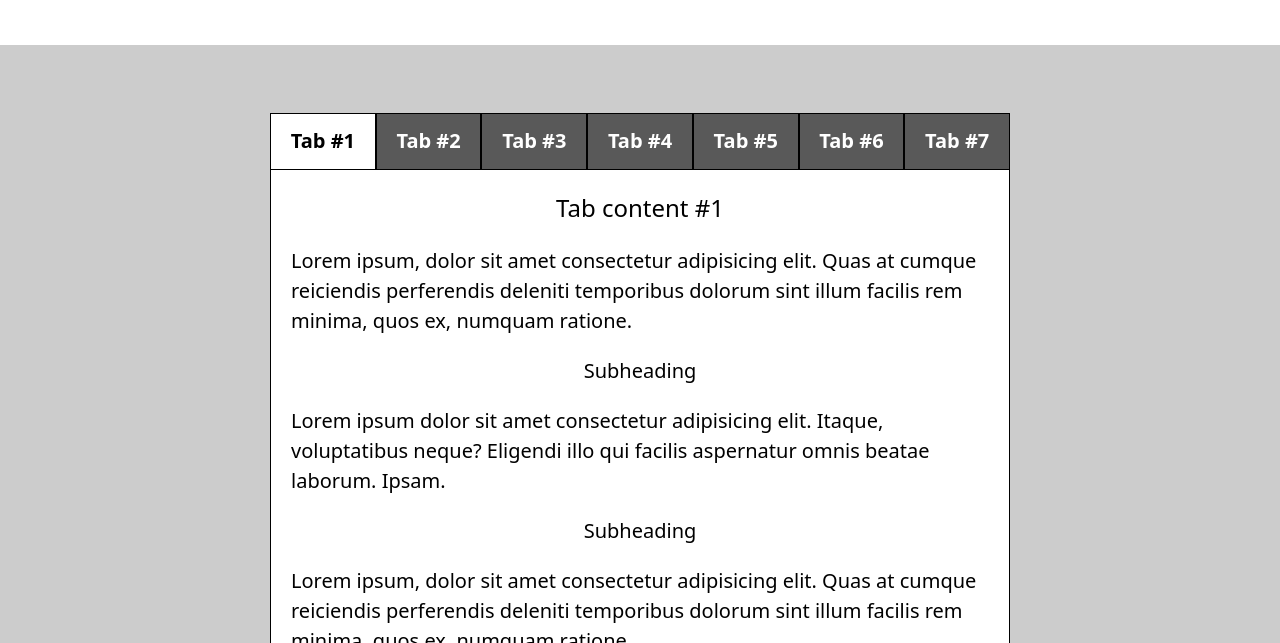
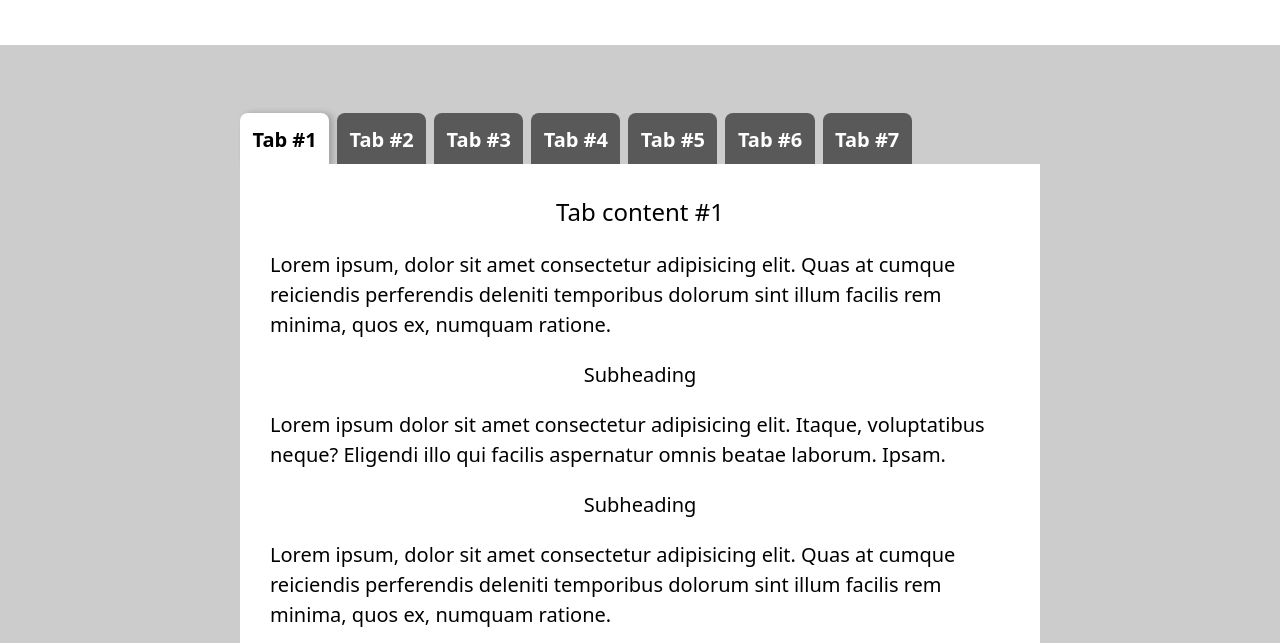
Before and after one commit to chrisnajman/tabs, a website with bundled scripts: page index.html in a window 1280 px wide. Shown: the part 157-800 px from the top of the page. Built offline with nearby package versions, Linux system fonts and the light colour scheme.

Commit message:
Further tab styling

```diff
--- a/css/tabs.css
+++ b/css/tabs.css
@@ -1,18 +1,21 @@
 .tabs {
-    max-width: 46.25rem;
     margin-inline: auto;
-    background-color: var(--el-bg);
-    overflow: clip;
+    max-width: 50rem;
 }
 
 div[role="tablist"] {
     display: flex;
     flex-wrap: wrap;
+    gap: 0.5rem;
+    position: relative;
+    @media screen and (width < 40.5rem) {
+        justify-content: center;
+        padding-block-end: 0.5em;
+    }
 }
 
 button[role="tab"] {
     all: unset;
-    flex-grow: 1;
     background-color: var(--button-bg);
     color: white;
     padding: 0.776rem;
@@ -21,24 +24,37 @@ button[role="tab"] {
     font-size: clamp(1rem, 0.8995rem + 0.4673vw, 1.25rem);
     font-weight: var(--bold);
     text-align: center;
-    border: 0.0625rem solid var(--body-fg);
+    border-radius: 0.5rem 0.5rem 0 0;
 
     &[aria-selected="true"] {
-        background-color: white;
-        color: black;
+        background-color: var(--el-bg);
+        box-shadow: 0.25rem 0 0.375rem rgba(0, 0, 0, 0.2);
+        color: var(--body-fg);
         pointer-events: none;
+
+        @media screen and (width < 40.5rem) {
+            box-shadow: none;
+        }
     }
 
     &[aria-selected="false"]:hover {
-        background-color: var(--body-bg);
+        background-color: var(--el-bg);
         color: var(--body-fg);
+    }
+
+    @media screen and (width < 40.5rem) {
+        border-radius: 0.5rem;
     }
 }
 
 div[role="tabpanel"] {
-    padding: 1em;
-    border-width: 0 0.0625rem 0.0625rem 0.0625rem;
-    border-style: solid;
-    border-color: var(--body-fg);
+    position: relative;
+    top: -0.25rem;
+    padding: 1.5em;
     background-color: var(--el-bg);
+
+    @media screen and (width < 40.5rem) {
+        position: static;
+        border-radius: 0.5rem;
+    }
 }
```
Also changed, not shown: docs/style.min.css, 1 other file.
